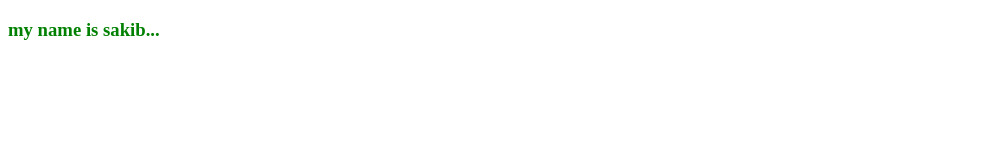
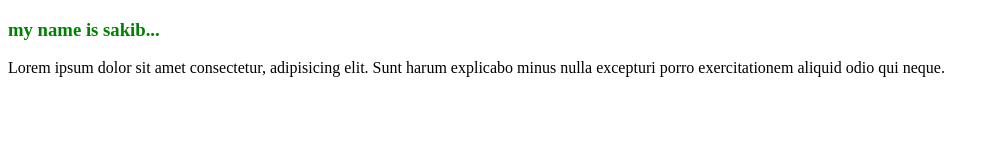
Before and after one commit to Najmuskg/my-portfolio, a plain HTML site: page index.html in a window 1280 px wide. Shown: the whole page, without its empty margins (0-999 px from the left). Drawn offline with Linux system fonts and the light colour scheme.

Commit message:
paragraph added

```diff
--- a/index.html
+++ b/index.html
@@ -9,5 +9,6 @@
 </head>
 <body>
     <h3>my name is sakib...</h3>
+    <p>Lorem ipsum dolor sit amet consectetur, adipisicing elit. Sunt harum explicabo minus nulla excepturi porro exercitationem aliquid odio qui neque.</p>
 </body>
 </html>
```
